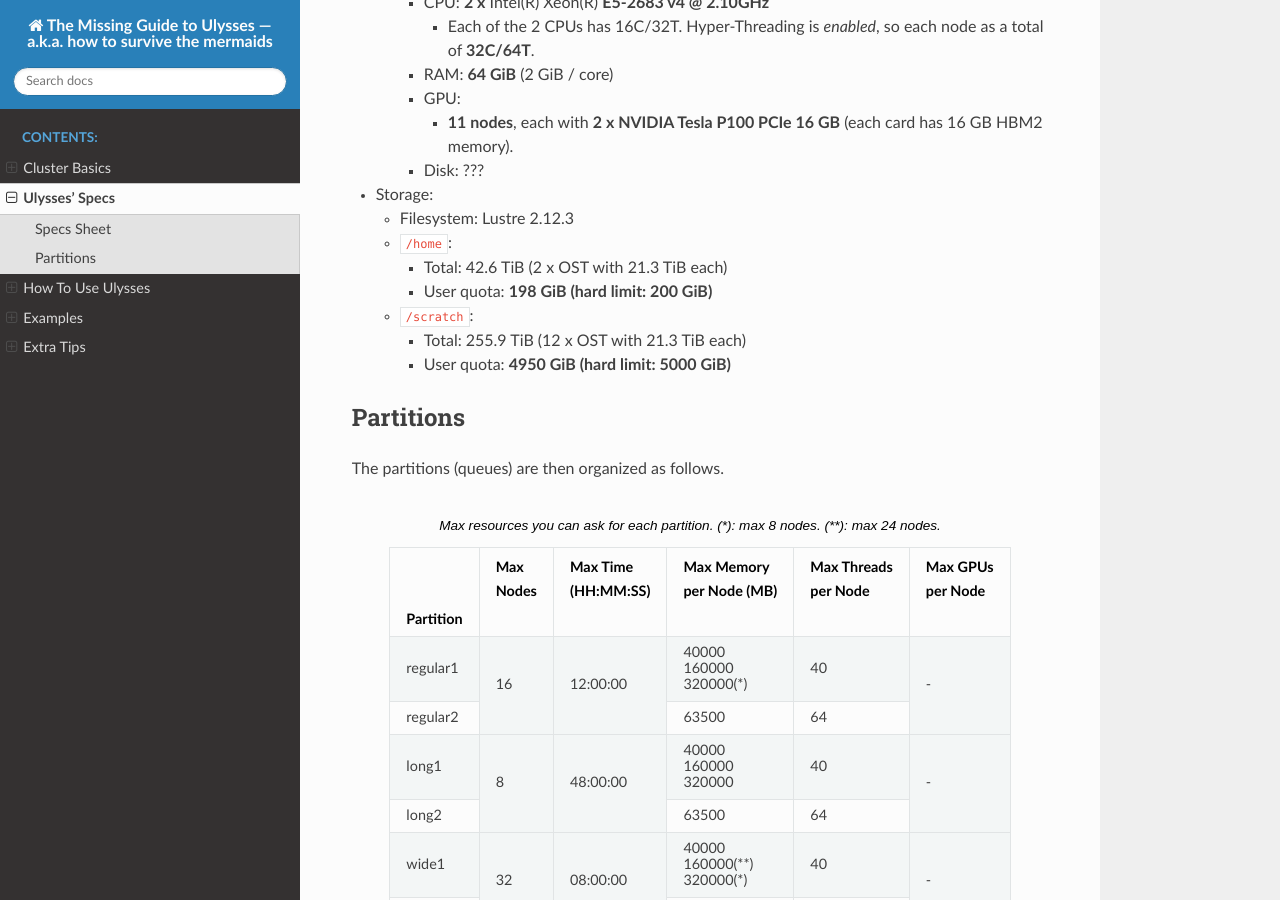
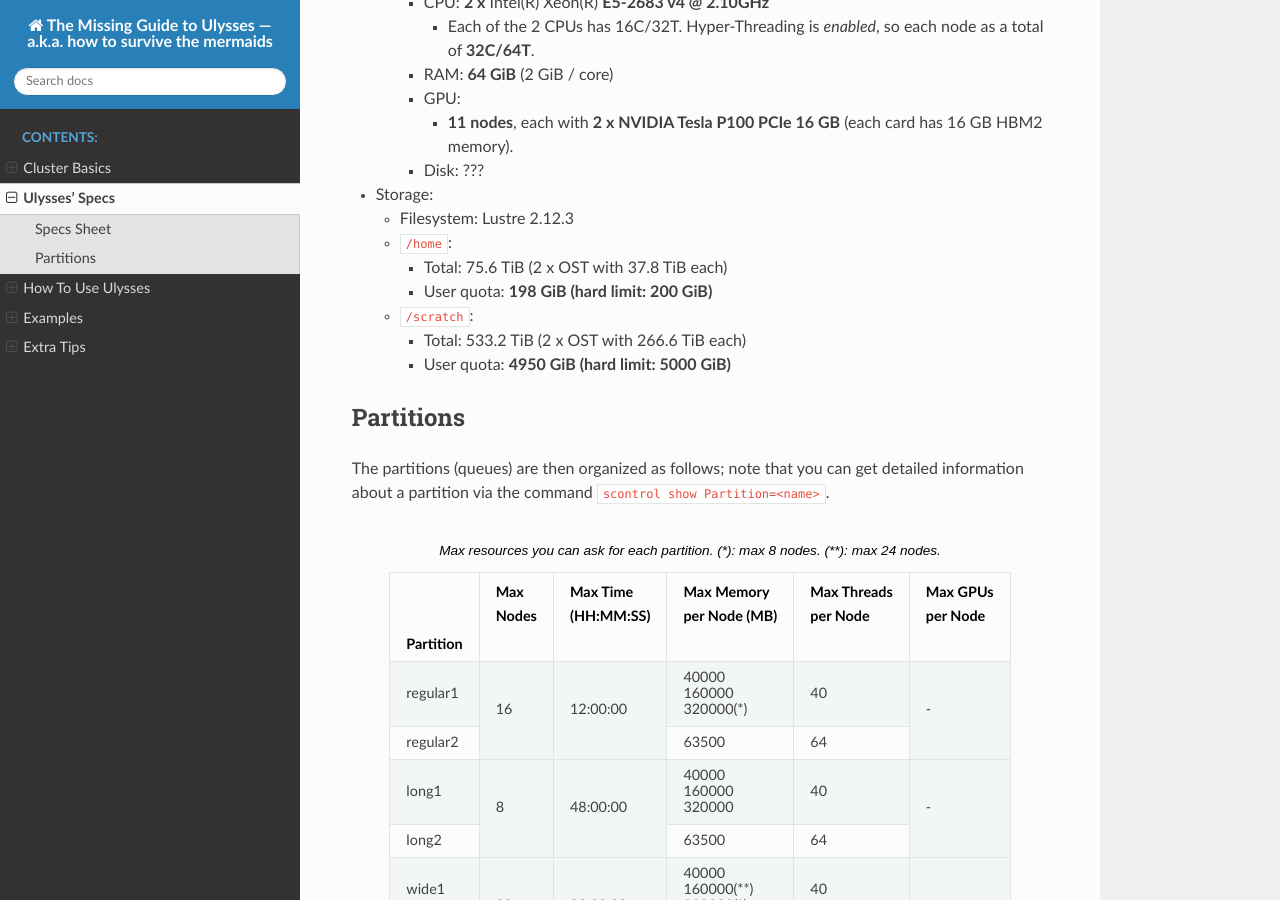
Before and after one commit to matteosecli/Ulysses-doc, a Sphinx documentation site: the page built from doc/source/ulysses-specs.rst, in a window 1280 px wide and 900 px high, scrolled down 1479 px. Built offline with Sphinx 7.4.7 and the Read the Docs theme 2.0.0, drawn with Linux system fonts in a browser that asks for light colours.

```diff
--- a/doc/source/ulysses-specs.rst
+++ b/doc/source/ulysses-specs.rst
@@ -68,13 +68,13 @@ But let's take a closer look at the ID card of Ulysses.
   * Filesystem: Lustre 2.12.3
   * :code:`/home`:
 
-    * Total: 42.6 TiB (2 x OST with 21.3 TiB each)
+    * Total: 75.6 TiB (2 x OST with 37.8 TiB each)
 
     * User quota: **198 GiB (hard limit: 200 GiB)**
 
   * :code:`/scratch`:
 
-    * Total: 255.9 TiB (12 x OST with 21.3 TiB each)
+    * Total: 533.2 TiB (2 x OST with 266.6 TiB each)
 
     * User quota: **4950 GiB (hard limit: 5000 GiB)**
 
@@ -84,7 +84,7 @@ But let's take a closer look at the ID card of Ulysses.
 Partitions
 ----------
 
-The partitions (queues) are then organized as follows.
+The partitions (queues) are then organized as follows; note that you can get detailed information about a partition via the command :code:`scontrol show Partition=<name>`.
 
 .. table:: Max resources you can ask for each partition. (*): max 8 nodes. (**): max 24 nodes.
    :align: center
```
Also changed, not shown: doc/source/how-to-use-ulysses.rst (+41 -15 lines), 1 other file.
